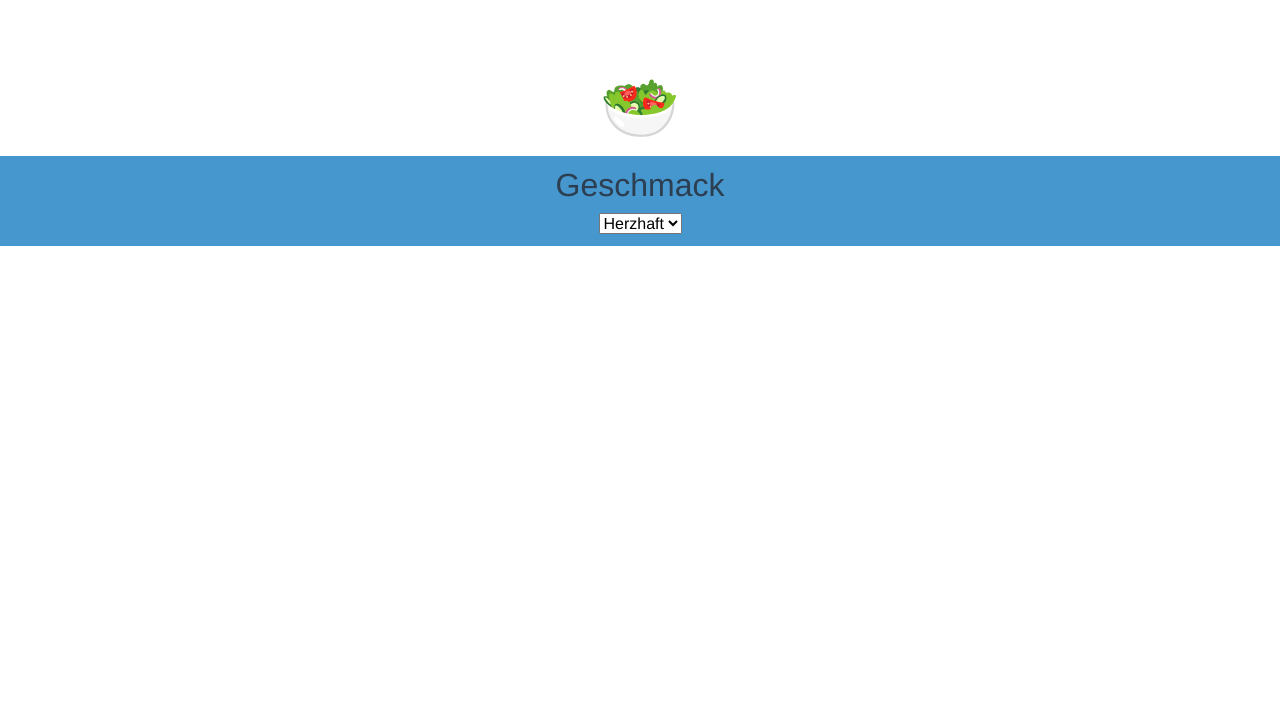
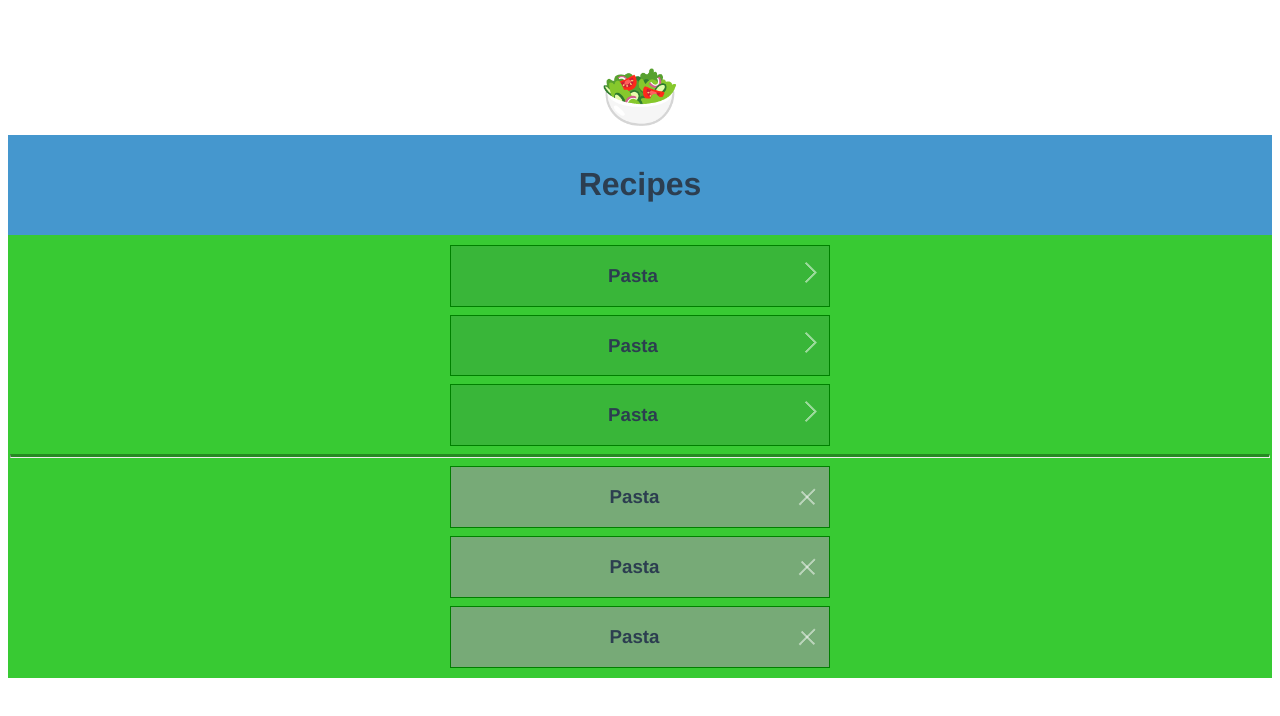
Before and after one commit to radiales/pbo, a Vue app in the folder pbo-project/: page / in a window 1280 px wide. Shown: the top 716 px of the page. Built offline with nearby package versions, Linux system fonts and the light colour scheme.

Commit message:
-created Recipes.vue -designed and worked on separated areas -active and inactive buttons added -added overall background colors (beta)

```diff
--- a/pbo-project/src/App.vue
+++ b/pbo-project/src/App.vue
@@ -2,17 +2,20 @@
   <div id="app">
     <!--<img alt="Vue logo" src="./assets/logo.png">-->
     <span id="headerSalad">🥗</span>
-    <HelloWorld id="helloDiv" msg="Welcome to Your Vue.js App"/>
+    <!--<HelloWorld id="helloDiv" msg="Welcome to Your Vue.js App"/>-->
+    <Recipes id="recipes" msg="This is recipes page"/>
   </div>
 </template>
 
 <script>
 import HelloWorld from './components/HelloWorld.vue'
+import Recipes from "./components/Recipes.vue"
 
 export default {
   name: 'app',
   components: {
-    HelloWorld
+    HelloWorld,
+    Recipes
   }
 }
 </script>
--- /dev/null
+++ b/pbo-project/src/components/Recipes.vue
@@ -0,0 +1,135 @@
+<template>
+  <div class="recipiesPageDiv">
+      <div class="titleDiv">
+    <h1>Recipes</h1>
+      </div>
+
+      <div class="mainDiv">
+        <div class="recipesGrpDiv">
+           <div class="activeRecipeDiv">
+              <h3>Pasta <i class="arrow-right"></i> </h3>
+            </div>
+            <div class="activeRecipeDiv">
+               <h3> Pasta <i class="arrow-right"></i></h3>
+            </div>
+            <div class="activeRecipeDiv">
+               <h3> Pasta <i class="arrow-right"></i></h3>
+            </div>
+            <hr></hr>
+            <div class="inactiveRecipeDiv">
+              <h3> Pasta <i class="arrow-right"></i> </h3>
+            </div>
+            <div class="inactiveRecipeDiv">
+               <h3> Pasta <i class="arrow-right"></i></h3>
+            </div>
+            <div class="inactiveRecipeDiv">
+               <h3> Pasta <i class="arrow-right"></i></h3>
+            </div>
+        </div>
+      </div>
+  </div>
+
+</template>
+
+<script>
+export default {
+  name: 'Recipes',
+  props: {
+    msg: String
+  }
+}
+</script>
+
+<!-- Add "scoped" attribute to limit CSS to this component only -->
+<style scoped>
+h3 {
+  margin: 20px 0 0;
+}
+ul {
+  list-style-type: none;
+  padding: 0;
+}
+li {
+  display: inline-block;
+  margin: 0 10px;
+}
+a {
+  color: #42b983;
+}
+
+.titleDiv{
+  margin: 0 auto;
+  background: rgb(69, 151, 206);
+  padding: 10px;
+}
+
+.mainDiv{
+    margin: 0 auto;
+    background: rgb(56, 202, 51);
+    padding: 2px;
+}
+
+.mainDiv hr{
+  border-top: 3px solid rgb(38, 138, 35)
+}
+
+.mainDiv h3{
+   margin: 5% auto 5% 5%;
+}
+
+.activeRecipeDiv,
+.inactiveRecipeDiv{
+   margin: 8px auto;
+   width: 30%;
+   cursor: pointer;
+}
+
+.activeRecipeDiv{
+    border: 1px solid green;
+    background-color: rgb(57, 182, 57);
+}
+
+.activeRecipeDiv i{
+  margin-right: 5%;
+  width: 15px;
+  height: 15px;
+  float: right;
+  box-shadow: -2px 2px 0 rgba(255, 255, 255, .5);
+  transform: rotate(225deg);
+}
+
+.inactiveRecipeDiv{
+  border: 1px solid green;
+  background-color: rgb(119, 170, 119);
+}
+
+.inactiveRecipeDiv h3{
+ margin: 5% auto 5% 3%;
+}
+
+.inactiveRecipeDiv i:before,
+.inactiveRecipeDiv i:after{
+  float:right;
+  content: ' ';
+  width: 2px;
+  box-shadow: -2px 2px 0 rgba(255, 255, 255, .5);
+}
+
+.inactiveRecipeDiv i:before {
+ margin-right:5%;
+ transform: rotate(45deg);
+ height: 22px;
+}
+.inactiveRecipeDiv i:after{
+ transform: rotate(-45deg);
+ height: 18px;
+}
+
+@media screen and (max-width: 600px) {
+  .activeRecipeDiv,
+  .inactiveRecipeDiv{
+      width: 100%
+  }
+}
+
+</style>
```
Also changed, not shown: pbo-project/src/main.js (+4 -4 lines).
